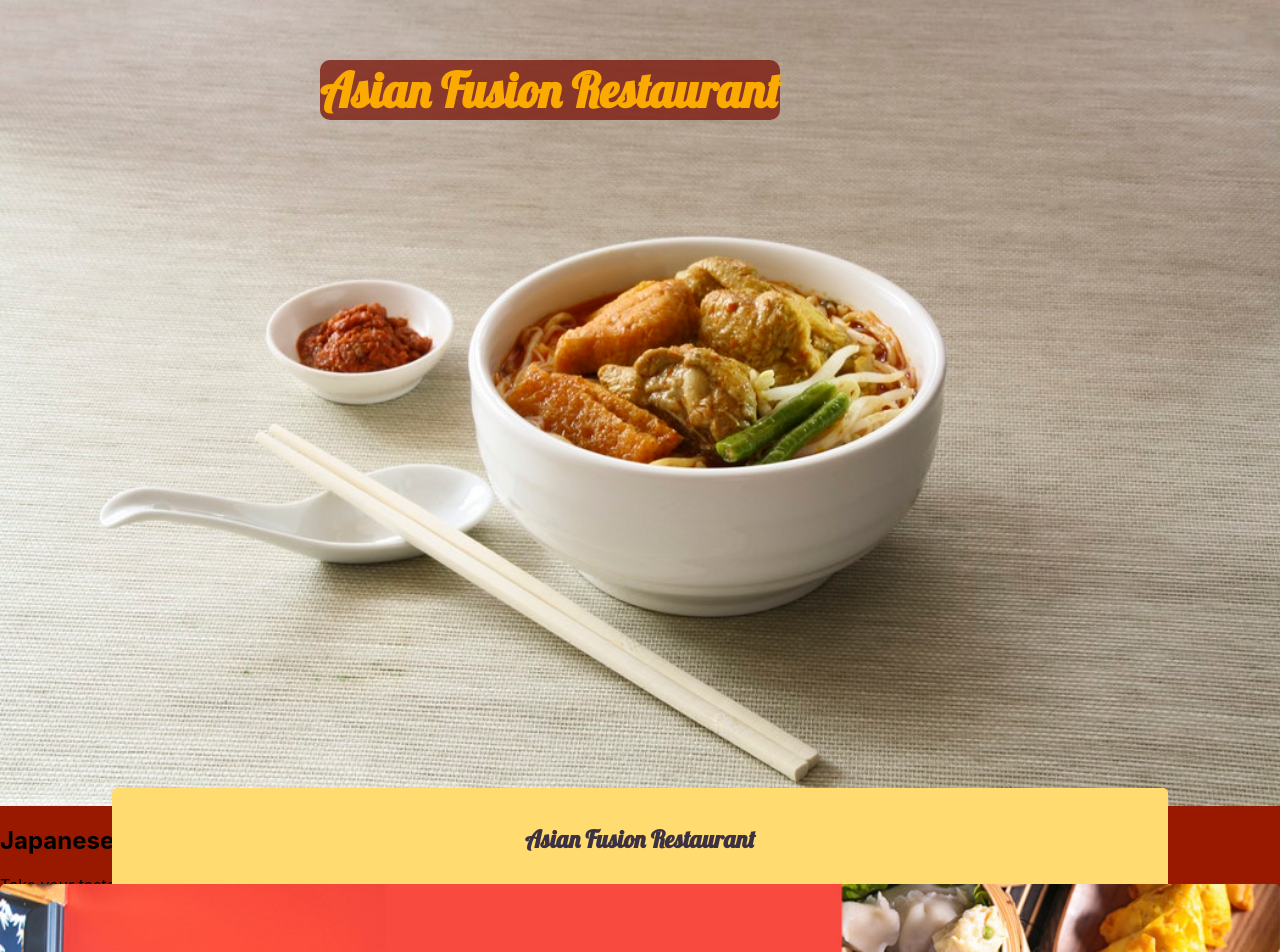
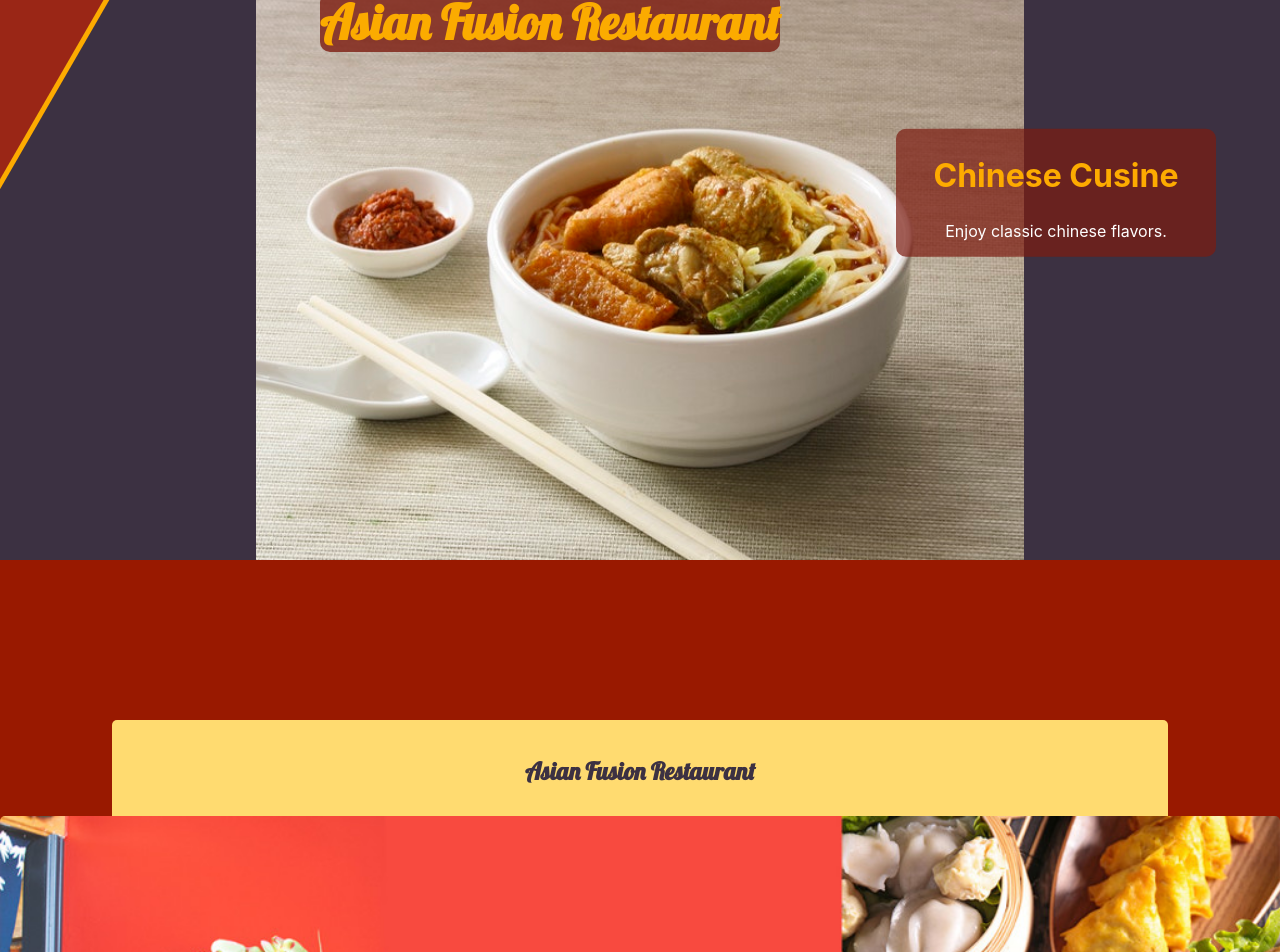
Before and after one commit to ZenkaiDeveloper/Kingston-Wok-React, a React (Create React App) app: page / in a window 1280 px wide. Shown: the part 200-1152 px from the top of the page. Built offline with nearby package versions, Linux system fonts and the light colour scheme.

Commit message:
added desktop landing page with a slider that does not show on mobile. Also hid content on mobile with CSS

```diff
--- a/src/components/Homescreen.js
+++ b/src/components/Homescreen.js
@@ -8,12 +8,15 @@ import HomePageInfo from './HomePageInfo'
 
 class Homescreen extends Component{
   state={
-    x: 0
+    x: 0,
+    skew:1000,
+    delta:0
   }
   changeHandler = (event) => {
     console.log("X Value :", event.screenX, "Y value: ",event.screenY)
     this.setState({
-      x:event.screenX
+      x:event.clientX,
+      delta: (event.clientX - window.innerWidth/2) * 0.3
     })
   }
   render(){
@@ -27,26 +30,28 @@ class Homescreen extends Component{
         </div>
 
         <section onMouseMove={this.changeHandler} className="showcase">
-           <h1 class="catcher">Asian Fusion Restaurant</h1>
-           <div class="layer bottom">
-             <div class="content-wrap">
-               <div class="content-body">
+          <img alt="Chinese Noodles" className="show-img-mobile" src={chineseNoodle} />
+
+           <h1 className="catcher">Asian Fusion Restaurant</h1>
+           <div className="layer bottom">
+             <div className="content-wrap">
+               <div className="content-body">
                  <h1>Chinese Cusine</h1>
                  <p>Enjoy classic chinese flavors.</p>
                </div>
                <img alt="Chinese Noodles" className="show-img" src={chineseNoodle} />
              </div>
            </div>
-           <div class="layer top">
-             <div class="content-wrap">
-               <div class="content-body">
+           <div style={{width:`${this.state.x + this.state.skew + this.state.delta}px`}} className="layer top">
+             <div className="content-wrap">
+               <div className="content-body">
                  <h1>Japanese Cusine</h1>
                  <p>Take your tastebuds on a journey through Japan.</p>
                </div>
                <img alt="Japanese Sashimi" className="show-img2" src={sushiImg} />
              </div>
            </div>
-           <div class="handle"></div>
+           <div style={{left:`${this.state.x + this.state.delta}px`}} className="handle"></div>
         </section>
         <HomePageInfo />
       </div>
--- a/src/styles/Homescreen.css
+++ b/src/styles/Homescreen.css
@@ -42,8 +42,24 @@
   position:relative;
 }
 
+.catcher{
+  display:none;
+}
+
+.layer{
+  display:none;
+}
+
+.show-img-mobile{
+  height:100%;
+  max-width:100%;
+  margin: 0 auto;
+  display: block;
+  object-fit:cover;
+}
+
 @media screen and (min-width:450px){
-  .show-img{
+  .show-img-mobile{
     width:100%;
     min-height: 100%;
   }
@@ -62,6 +78,12 @@
 }
 
 @media screen and (min-width:1200px){
+  .show-img-mobile{
+    display: none;
+  }
+  .header-spacer{
+    display: none;
+  }
   .location-info{
     display:none;
   }
@@ -76,15 +98,14 @@
     object-fit:cover;
     position: absolute;
   }
+*/
+  .show-img2{
+    display: block;
+  }
 
-  .show-img2{
-    height:100%;
-    max-width:100%;
-    margin: 0 auto;
-    display: block;
-    position: absolute;
-    object-fit:cover;
-  } */
+  .showcase{
+    overflow: hidden;
+  }
 
   .catcher{
     position: absolute;
@@ -96,20 +117,24 @@
     left:25%;
     top:20%;
     z-index: 3;
+    display:block;
   }
 
-  /* .layer{
+  .layer{
     position: absolute;
     width: 100vw;
-    min-height: 55vw;
+    height:95vh;
     overflow: hidden;
+    display:block;
   }
+
 
   .layer .content-wrap{
     position: absolute;
     width: 100vw;
-    min-height: 55vw;
+    height:95vh;
   }
+
 
   .layer .content-body{
     width: 25%;
@@ -120,6 +145,8 @@
     color: white;
   }
 
+
+
   .layer img{
     position: absolute;
     width: 60%;
@@ -129,14 +156,18 @@
     border-radius: 10px;
   }
 
+
+
   .layer h1{
   font-size: 2rem;
 }
+
 
   .bottom{
     background: #3C3142;
     z-index: 1;
   }
+
 
   .bottom .content-body{
     right: 5%;
@@ -144,6 +175,7 @@
     background-color: rgba(124, 28, 16, 0.7);
     border-radius: 10px;
   }
+
 
   .bottom h1{
     color: #fdab00;
@@ -155,6 +187,7 @@
     width: 50vw;
   }
 
+
   .top .content-body{
     left: 5%;
     z-index: 2;
@@ -162,6 +195,7 @@
     border-radius: 10px;
     color: #f4f4f4;
   }
+
 
   .content-body h1{
     color:#fdab00;
@@ -174,32 +208,38 @@
     background-color: #fdab00;
     width: 5px;
     top: 0;
-    left: 51%;
+    left: 50%;
     z-index: 3;
   }
 
-  .skewed .handle{
+
+  .handle{
     top: 50%;
     transform: rotate(30deg) translateY(-50%);
     height: 200%;
     transform-origin: top;
   }
 
-  .skewed .top{
+
+  .top{
     transform: skew(-30deg);
     margin-left: -1000px;
     width: calc(50vw + 1000px);
   }
 
-  .skewed .top .content-wrap{
+
+  .top .content-wrap{
     transform: skew(30deg);
     margin-left: 1000px;
   }
 
-  .info{
+
+
+  /* .info{
   position: relative;
   background-color: #F59966;
-}
+} */
+
 
   /* .info-wrapper{
     display: grid;
```
